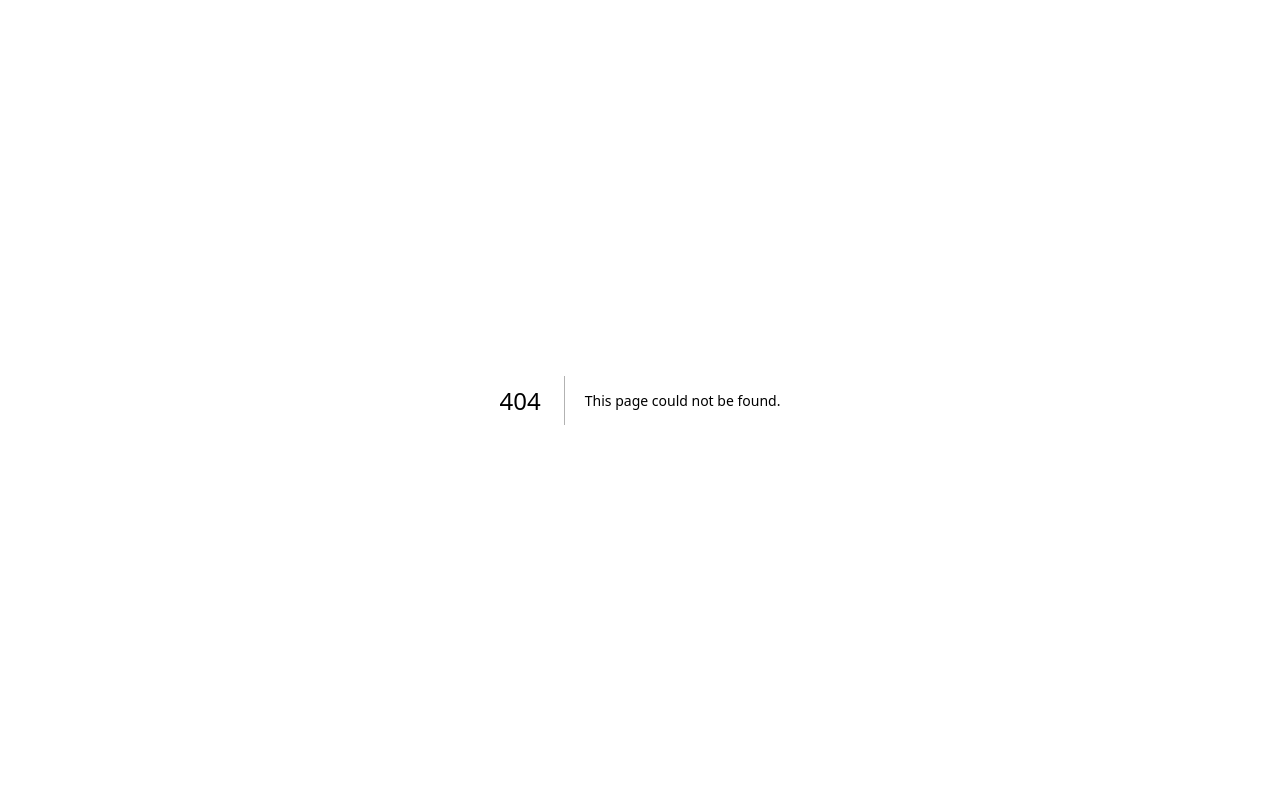
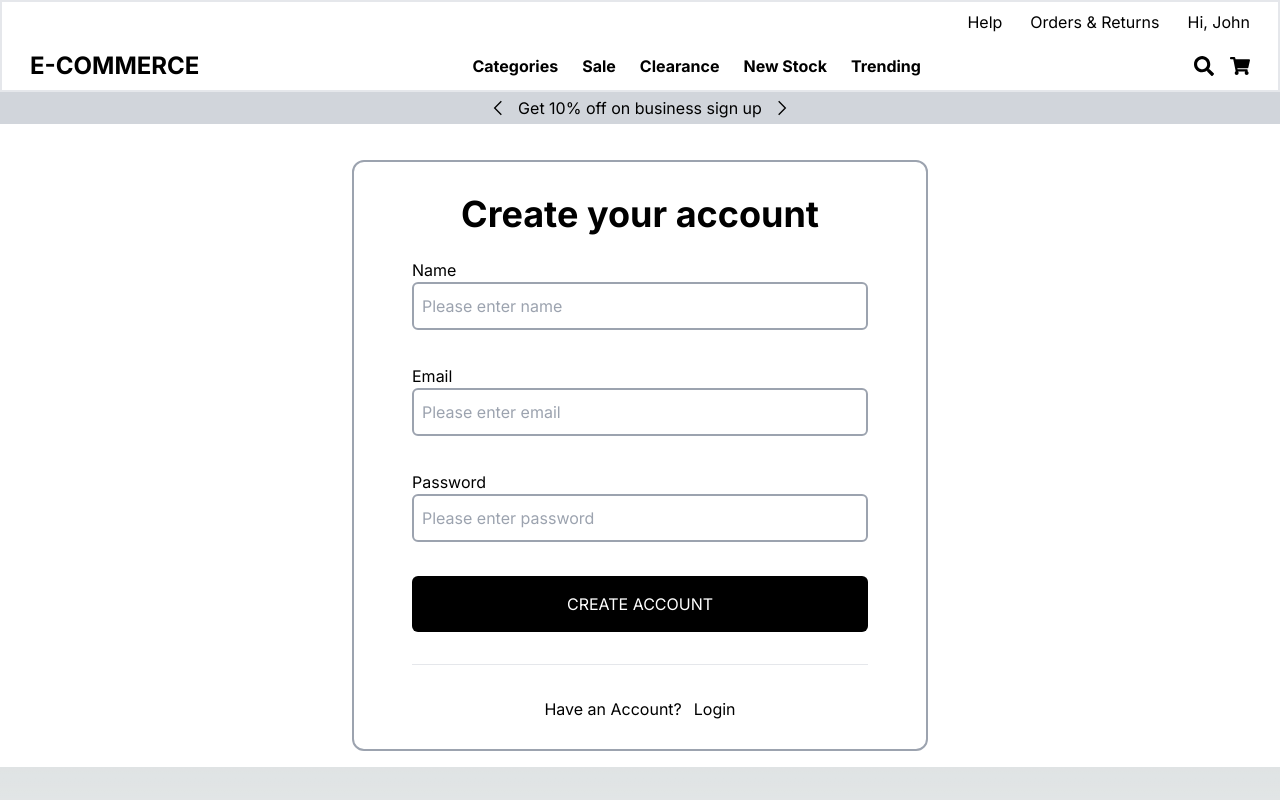
Before and after one commit to mohdasifabid/e-commerce-app, a Next.js app: page /create-account in a window 1280 px wide. Before the commit this address had no page. Built offline with nearby package versions, Linux system fonts and the light colour scheme.

Commit message:
Add SignUp page

```diff
--- /dev/null
+++ b/app/create-account/page.tsx
@@ -0,0 +1,12 @@
+import { Layout } from "../ui/layout";
+import { SignUp } from "../ui/signUp";
+
+const SignUpPage = () => {
+  return (
+    <Layout>
+      <SignUp />
+    </Layout>
+  );
+};
+
+export default SignUpPage
--- /dev/null
+++ b/app/ui/signUp.tsx
@@ -0,0 +1,25 @@
+import { Button } from "../ui/button";
+import { Input } from "../ui/input";
+
+export const SignUp = (props: any) => {
+  return (
+    <div className="flex flex-col items-center border-2 border-gray-400 rounded-xl pl-12 pr-12 pb-4 w-576">
+      <p className="text-4xl font-bold pb-6 pt-8">Create your account</p>
+      <div className="flex flex-col gap-8">
+        <Input placeholder="Please enter name" label="Name" type="text" />
+
+        <Input placeholder="Please enter email" label="Email" type="email" />
+        <Input
+          placeholder="Please enter password"
+          label="Password"
+          type="password"
+        />
+        <Button btnName="CREATE ACCOUNT" />
+        <hr />
+        <p className="flex justify-center pb-3 gap-3">
+          Have an Account? <a className="cursor-pointer">Login</a>
+        </p>
+      </div>
+    </div>
+  );
+};
```
